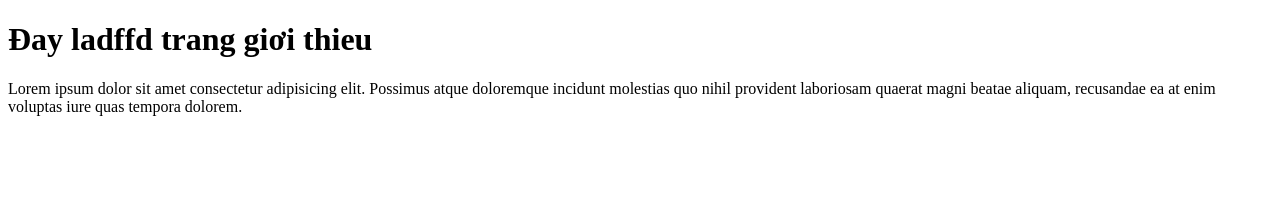
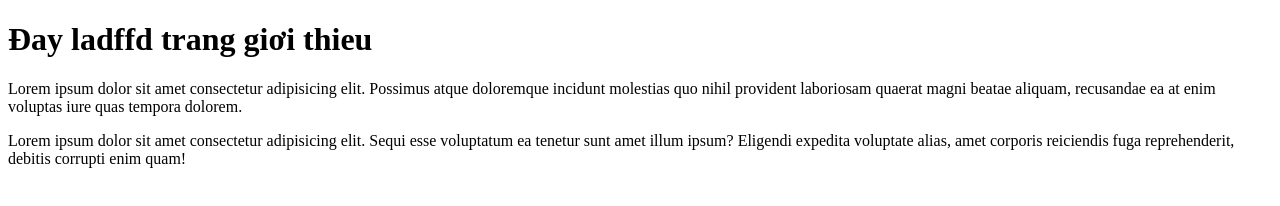
Before and after one commit to mahiru-shiinaa/bai-10-tuhoc, a plain HTML site: page about.html in a window 1280 px wide. Drawn offline with Linux system fonts and the light colour scheme.

Commit message:
create new about a

```diff
--- a/about.html
+++ b/about.html
@@ -8,5 +8,6 @@
 <body>
     <h1>Đay ladffd trang giơi thieu </h1>
     <p>Lorem ipsum dolor sit amet consectetur adipisicing elit. Possimus atque doloremque incidunt molestias quo nihil provident laboriosam quaerat magni beatae aliquam, recusandae ea at enim voluptas iure quas tempora dolorem.</p>
+    <p>Lorem ipsum dolor sit amet consectetur adipisicing elit. Sequi esse voluptatum ea tenetur sunt amet illum ipsum? Eligendi expedita voluptate alias, amet corporis reiciendis fuga reprehenderit, debitis corrupti enim quam!</p>
 </body>
 </html>
```
